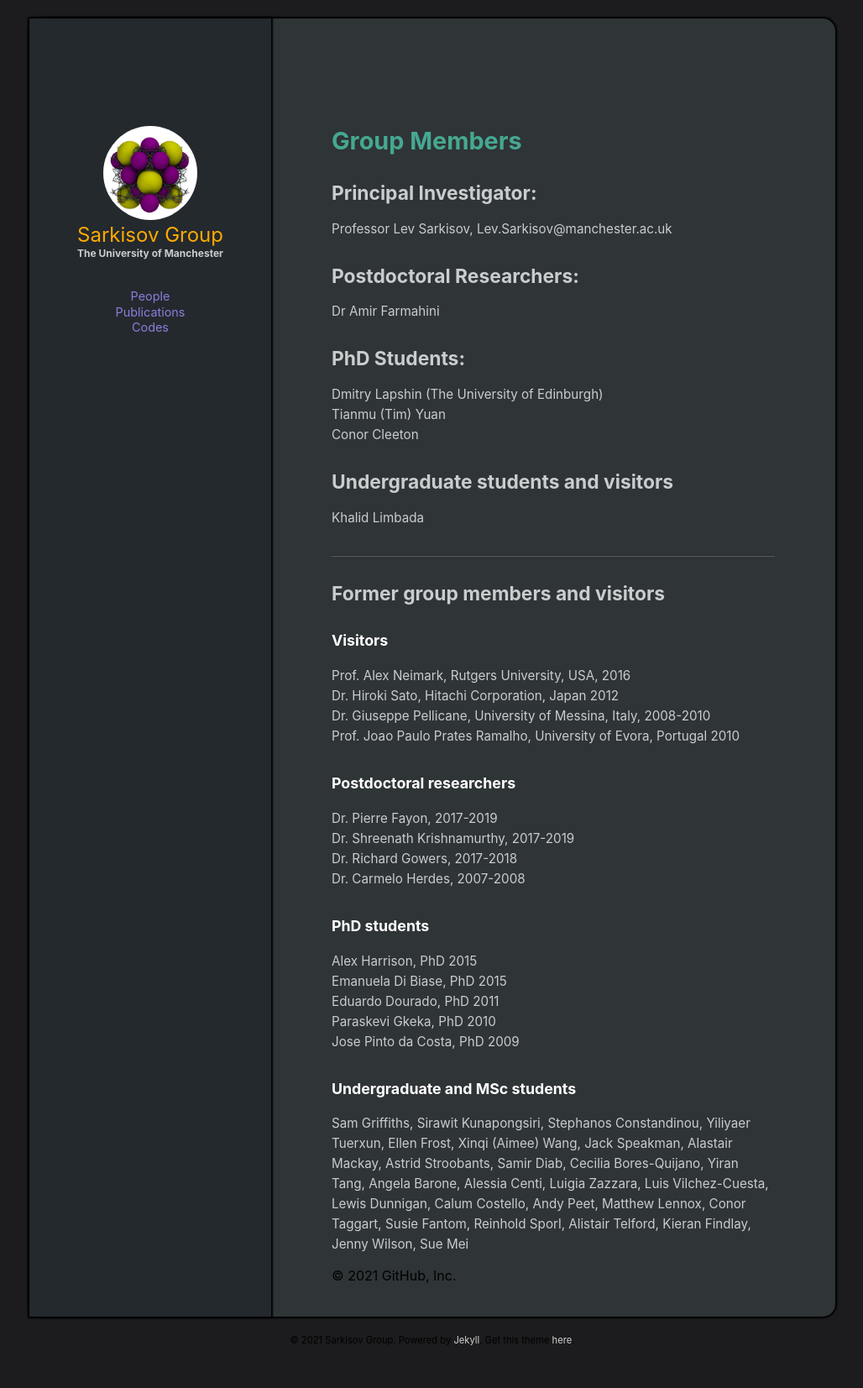
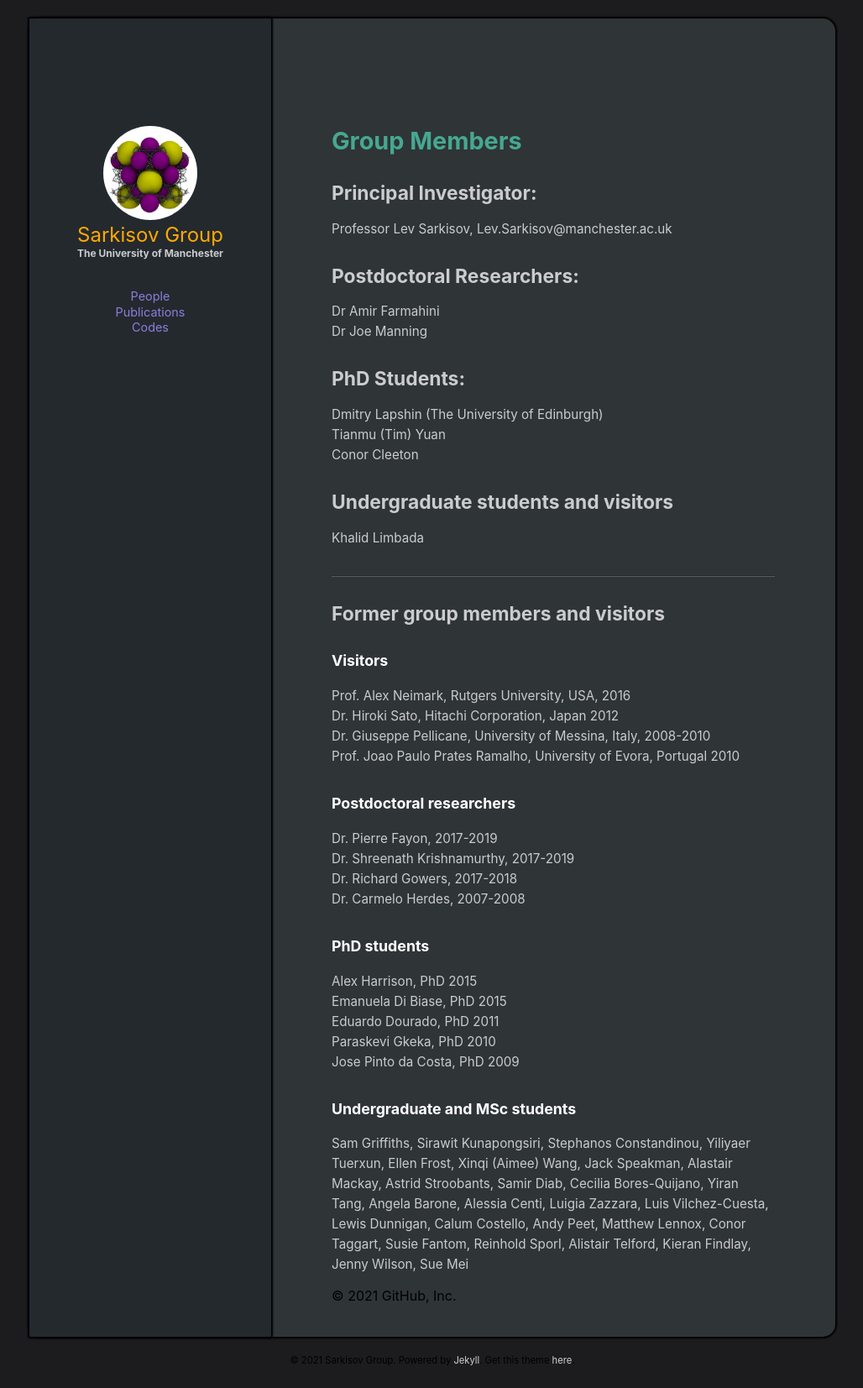
Before and after one commit to SarkisovGitHub/SarkisovGroup.github.io, a Jekyll site: the page built from People.md, in a window 1280 px wide. Shown: the whole page at 84% size, without its empty margins (125-1153 px from the left). Built offline with Jekyll 4.4.1, drawn with Linux system fonts in a browser that asks for light colours; before the commit the page ends 1629 px from its top, so only the background shows below that.

Commit message:
Added joe to people

```diff
--- a/People.md
+++ b/People.md
@@ -7,7 +7,8 @@ layout: standard
 Professor Lev Sarkisov, Lev.Sarkisov@manchester.ac.uk
 
 ## Postdoctoral Researchers:
-Dr Amir Farmahini
+Dr Amir Farmahini <br>
+Dr Joe Manning
 
 ## PhD Students:
 Dmitry Lapshin (The University of Edinburgh) <br>
```
